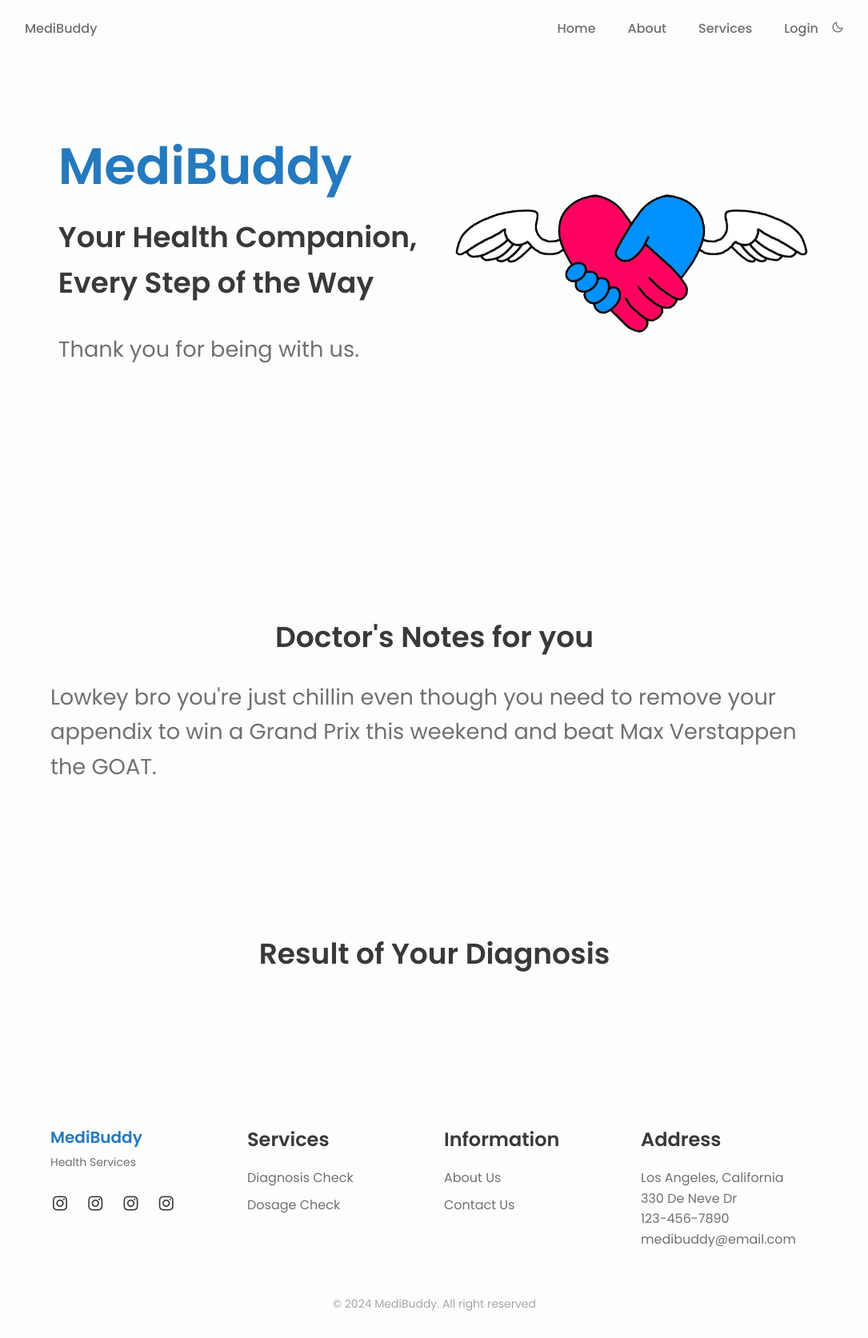
After one commit to aroy23/MediBuddy, a Flask app: template flask-server/templates/report.html in a window 1280 px wide. The commit adds this page. Shown: the whole page at 80% size, without its empty margins (97-1182 px from the left). Run offline with Flask 3, Linux system fonts and the light colour scheme; the template is opened without the code that fills it, so the values that code supplies are empty.

Commit message:
report.html included

```diff
--- a/flask-server/static/assets/css/styles.css
+++ b/flask-server/static/assets/css/styles.css
@@ -949,3 +949,26 @@ c .uil {
 .dropdown-container, .form-container {
   margin-bottom: 20px;
 }
+/*========== text ==========*/
+.text__data{
+  text-align: center;
+  margin-left: 100px;
+}
+
+
+.text__description{
+  margin-bottom: var(--mb-3);
+  font-size: 170%;
+}
+.text__container {
+  align-items: center;
+}
+.text__initial {
+  align-items: center;
+}
+.text-container{
+  max-width: 960px;
+  width: calc(100% - 2rem);
+  margin-left: var(--mb-2);
+  margin-right: var(--mb-2);
+}
--- a/flask-server/templates/index.html
+++ b/flask-server/templates/index.html
@@ -105,7 +105,7 @@
                         <h3 class="menu__name">Recommendation Reports</h3>
                         <span class="menu__detail">For Patients</span>
                         <span class="menu__preci"></span>
-                        <a href="#" class="button menu__button"><i class='bx bx-chevron-right'></i></a>
+                        <a href="report.html" class="button menu__button"><i class='bx bx-chevron-right'></i></a>
                     </div>
 
 
--- /dev/null
+++ b/flask-server/templates/report.html
@@ -0,0 +1,175 @@
+<!DOCTYPE html>
+<html lang="en">
+    <head>
+        <meta charset="UTF-8">
+        <meta name="viewport" content="width=device-width, initial-scale=1.0">
+
+
+
+
+        <!--========== BOX ICONS ==========-->
+        <link href='https://cdn.jsdelivr.net/npm/boxicons@2.0.5/css/boxicons.min.css' rel='stylesheet'>
+
+
+
+
+        <!--========== CSS ==========-->
+        <link rel="stylesheet" href="../static/assets/css/styles.css">
+
+
+
+
+        <title>MeddiBuddy</title>
+    </head>
+    <body>
+
+
+
+
+        <a href="#" class="scrolltop" id="scroll-top">
+            <i class='bx bx-chevron-up scrolltop__icon'></i>
+        </a>
+
+
+
+
+        <header class="l-header" id="header">
+            <nav class="nav bd-container">
+                <a href="index.html" class="nav__logo">MediBuddy</a>
+
+
+
+
+                <div class="nav__menu" id="nav-menu">
+                    <ul class="nav__list">
+                        <li class="nav__item"><a href="index.html#home" class="nav__link active-link">Home</a></li>
+                        <li class="nav__item"><a href="index.html#about" class="nav__link">About</a></li>
+                        <li class="nav__item"><a href="index.html#menu" class="nav__link">Services</a></li>
+                        <li class="nav__item"><a href="sign.html" class="nav__link">Login</a></li>
+
+
+
+
+                        <li><i class='bx bx-moon change-theme' id="theme-button"></i></li>
+                    </ul>
+                </div>
+
+
+
+
+                <div class="nav__toggle" id="nav-toggle">
+                    <i class='bx bx-menu'></i>
+                </div>
+            </nav>
+        </header>
+
+
+
+
+        <main class="l-main">
+            <!--========== HOME ==========-->
+            <section class="home" id="home">
+                <div class="home__container bd-container bd-grid">
+                    <div class="home__data">
+                        <h1 class="home__title">MediBuddy</h1>
+                        <h2 class="home__subtitle">Your Health Companion, <br> Every Step of the Way</h2>
+                        <p class="text__description">Thank you for being with us.</p>
+                    </div>
+
+                    <img src="../static/assets/img/logo.png" alt="" class="home__img">
+                </div>
+            </section>
+
+            <!--========== ABOUT ==========-->
+            <section class="about section bd-container" id="about">
+                <div class="text__container  bd-grid">
+                    <div class="about__data">
+                        <h2 class="section-title text__initial">Doctor's Notes for you</h2>
+                        <p class="text__description">Lowkey bro you're just chillin even though you need to remove your appendix to win a Grand Prix this weekend and beat Max Verstappen the GOAT.</p>
+                    </div>
+
+
+
+
+                </div>
+            </section>
+            <!--========== HOME ==========-->
+            <section class="about section bd-container" id="home">
+                <div class="tex__container bd-grid">
+                    <div class="about__data">
+                        <h2 class="section-title text__initial">Result of Your Diagnosis</h2>
+                        <div class="output-box" id="dynamicText">
+
+
+                        </div>
+                    </div>
+
+                </div>
+            </section>
+        <!--========== FOOTER ==========-->
+        <footer class="footer section bd-container">
+            <div class="footer__container bd-grid">
+                <div class="footer__content">
+                    <a href="#" class="footer__logo">MediBuddy</a>
+                    <span class="footer__description">Health Services</span>
+                    <div>
+                        <a href="https://www.instagram.com/cho1dorj/" target="_blank" class="footer__social"><i class='bx bxl-instagram'></i></a>
+                        <a href="https://www.instagram.com/arnavroyy1" target="_blank" class="footer__social"><i class='bx bxl-instagram'></i></a>
+                        <a href="https://www.instagram.com/stanley_t_s/" target="_blank" class="footer__social"><i class='bx bxl-instagram'></i></a>
+                        <a href="https://www.instagram.com/emmaa_wu" target="_blank" class="footer__social"><i class='bx bxl-instagram'></i></a>
+                    </div>
+                </div>
+
+
+
+
+                <div class="footer__content">
+                    <h3 class="footer__title">Services</h3>
+                    <ul>
+                        <li><a href="#" class="footer__link">Diagnosis Check</a></li>
+                        <li><a href="#" class="footer__link">Dosage Check</a></li>
+                    </ul>
+                </div>
+
+
+
+
+                <div class="footer__content">
+                    <h3 class="footer__title">Information</h3>
+                    <ul>
+                        <li><a href="index.html" class="footer__link">About Us</a></li>
+                        <li><a href="#" class="footer__link">Contact Us</a></li>
+                    </ul>
+                </div>
+
+
+
+
+                <div class="footer__content">
+                    <h3 class="footer__title">Address</h3>
+                    <ul>
+                        <li>Los Angeles, California</li>
+                        <li>330 De Neve Dr</li>
+                        <li>123-456-7890</li>
+                        <li>medibuddy@email.com</li>
+                    </ul>
+                </div>
+            </div>
+
+
+
+
+            <p class="footer__copy">&#169; 2024 MediBuddy. All right reserved</p>
+        </footer>
+
+
+        <!--========== SCROLL REVEAL ==========-->
+        <script src="https://unpkg.com/scrollreveal"></script>
+
+
+
+
+        <!--========== MAIN JS ==========-->
+        <script src="../static/assets/js/main.js"></script>
+    </body>
+</html>
```
